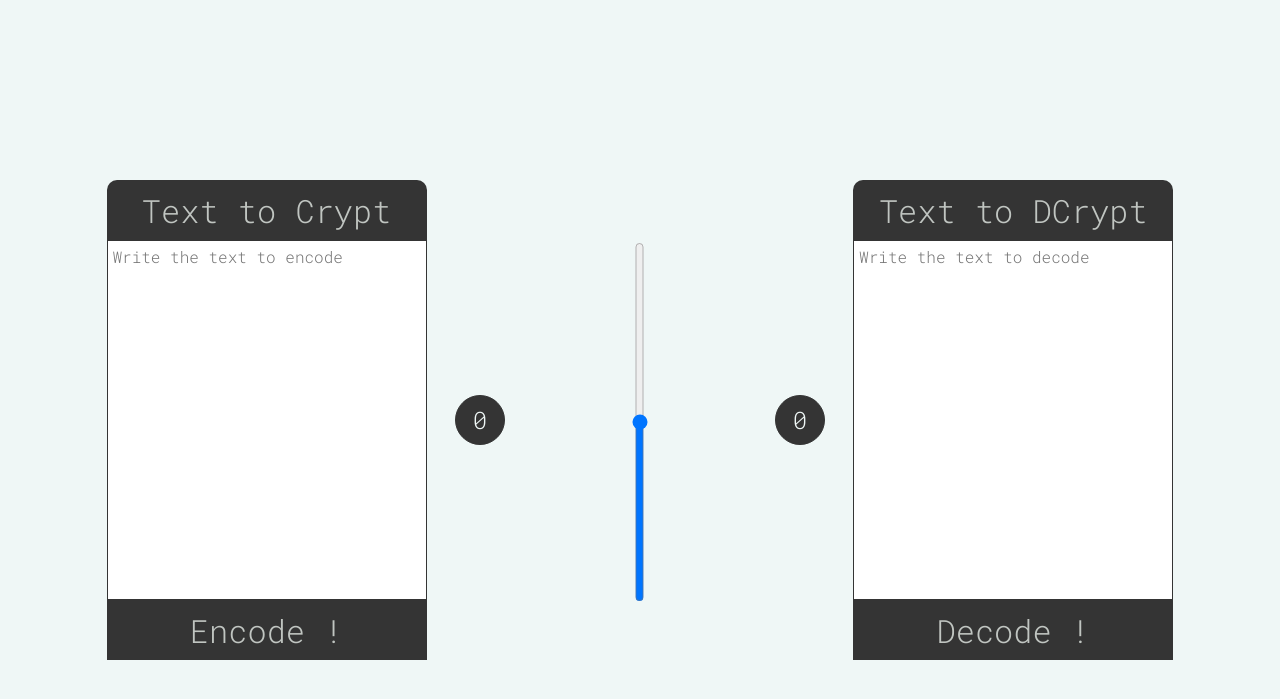
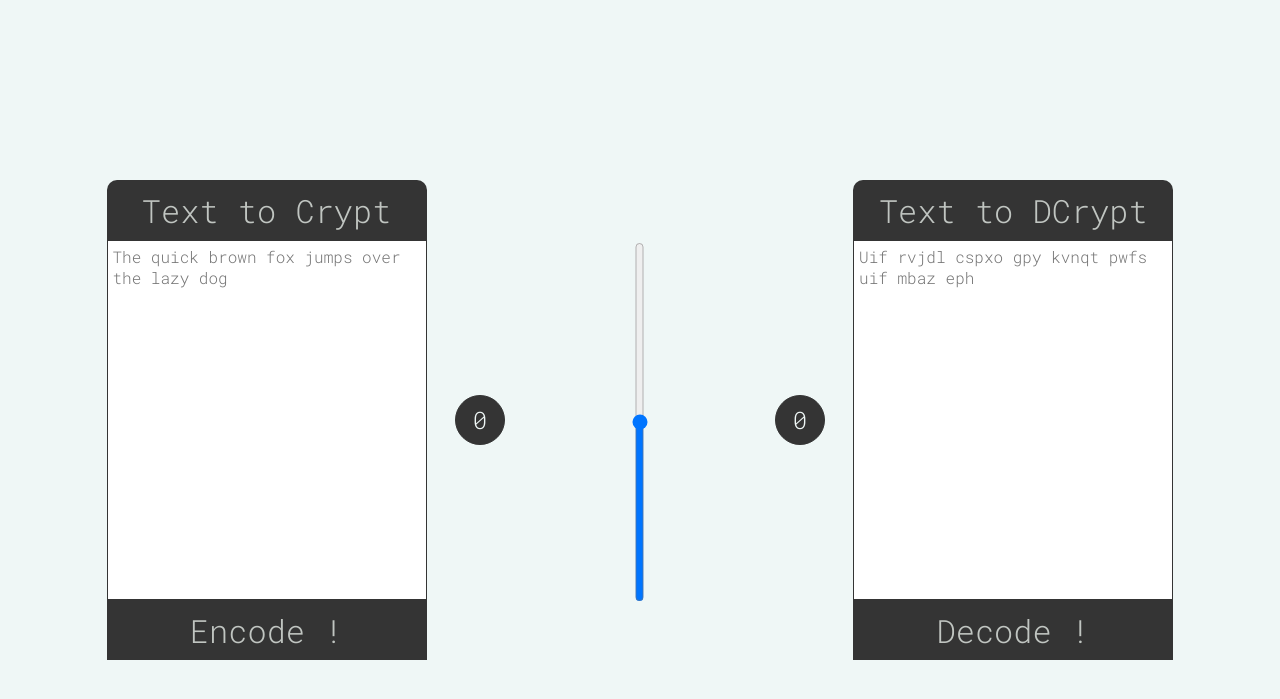
Before and after one commit to AsaseYa/DCrypt, a PHP site: page /crypt in a window 1280 px wide. Shown: the part 80-779 px from the top of the page. Run offline with PHP 8.4, Linux system fonts and the light colour scheme.

```diff
--- a/templates/crypt.html.twig
+++ b/templates/crypt.html.twig
@@ -20,7 +20,7 @@
     </label>
     <form class="text-input" action="" method="POST">
         <label class="text-input-label-area" for="textInput">Text to Crypt</label>
-        <textarea id="textInput" name="clearMessage" spellcheck="false" placeholder="Write the text to encode">{{ clearMessage }}</textarea>
+        <textarea id="textInput" name="clearMessage" spellcheck="false" placeholder="The quick brown fox jumps over the lazy dog">{{ clearMessage }}</textarea>
         <label class="text-input-gap-label" for="textInputGap"></label>
         <input class="text-input-gap-value" id="textInputGap" type="hidden" value="0" name="textInputGap">
         <button type="submit">Encode !</button>
@@ -28,7 +28,7 @@
 
     <form class="text-translated" action="" method="POST">
         <label class="text-translated-label-area" for="textTranslated">Text to DCrypt</label>
-        <textarea id="textTranslated" name="clearMessage" spellcheck="false" placeholder="Write the text to decode">{{ cryptMessage }}</textarea>
+        <textarea id="textTranslated" name="clearMessage" spellcheck="false" placeholder="Uif rvjdl cspxo gpy kvnqt pwfs uif mbaz eph">{{ cryptMessage }}</textarea>
         <label class="text-translated-gap-label" for="textTranslatedGap"></label>
         <input class="text-translated-gap-value" id="textTranslatedGap" value="0" type="hidden" name="textTranslatedGap">
         <button type="submit">Decode !</button>
```
Also changed, not shown: 1 other file.
